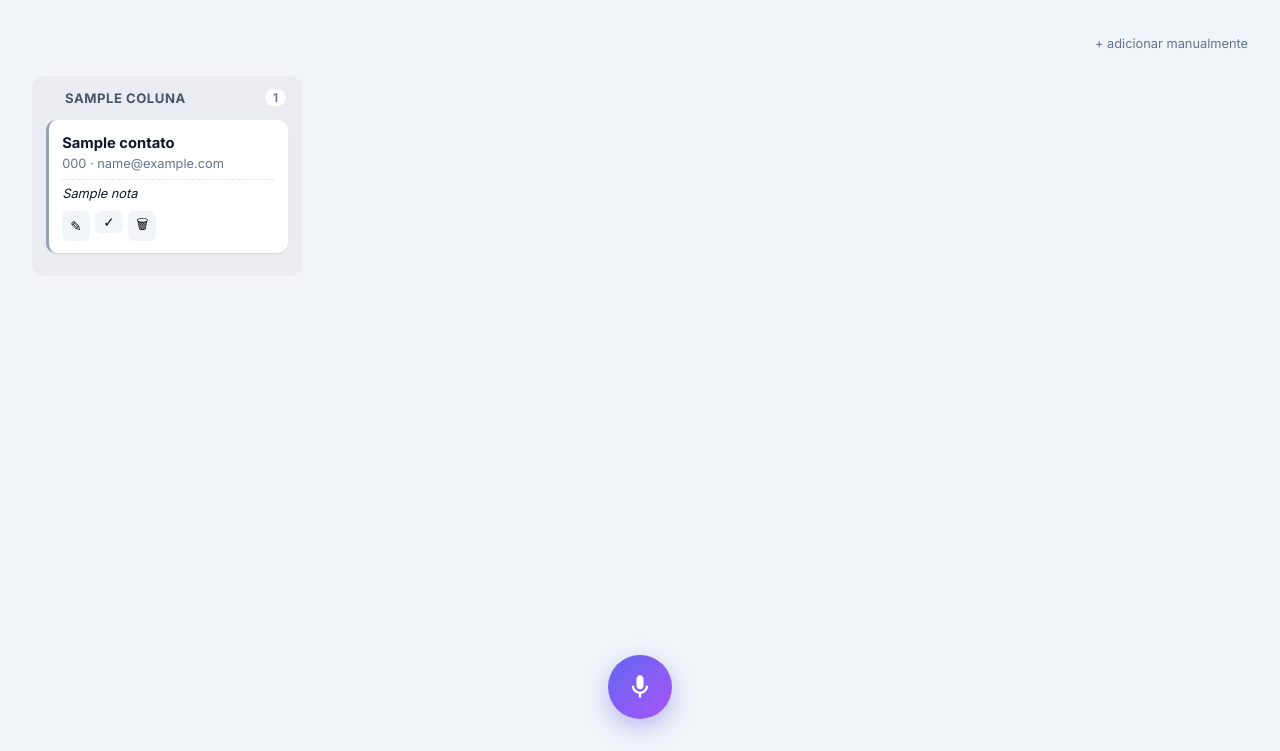
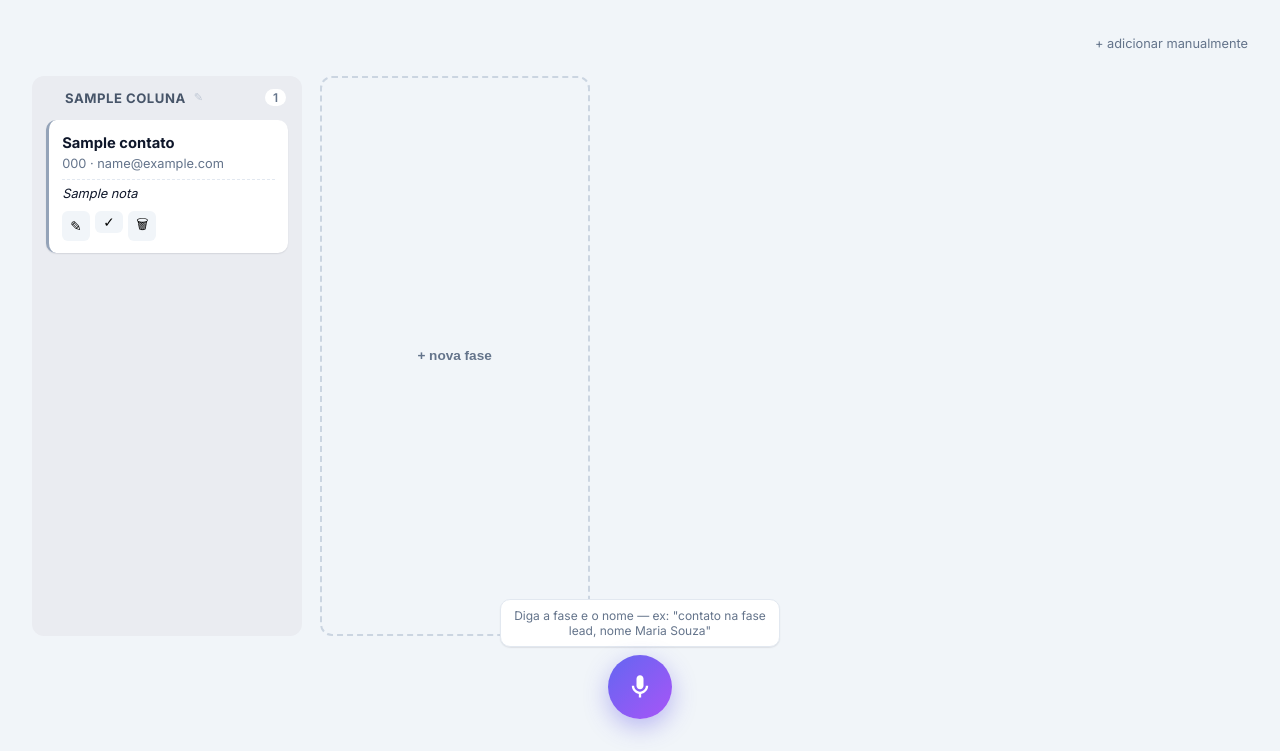
Before and after one commit to julioscarceli/Agenda-de-Contatos, a FastAPI app: page /contatos in a window 1280 px wide. Shown: the part 49-800 px from the top of the page. Run offline with FastAPI, Linux system fonts and the light colour scheme; a database or web service that is not in the repository returns one stand-in record (values such as "Sample title").

Commit message:
Adiciona colunas personalizáveis (renomear/criar fase) e extensão Chrome Nível 1
Backend: renomear_coluna e criar_coluna em services.py, com rotas
/colunas/{id}/renomear e /colunas. Frontend: lápis discreto ao lado do
nome de cada fase, chip "+ nova fase" no final do quadro. Drag-and-drop
ajustado (área de soltar preenche a coluna inteira, mais tolerante a
encaixe) depois de feedback de uso real.

Extensão de navegador (extensao-chrome/): painel lateral que abre o CRM
automaticamente quando a aba ativa é o WhatsApp Web — só posicionamento
de janela por enquanto, sem ler nada do WhatsApp (Nível 1 da integração
combinada). Leitura do contato aberto (Nível 2) fica pra depois.

Co-Authored-By: Claude Sonnet 5 <noreply@anthropic.com>

```diff
--- a/app/main.py
+++ b/app/main.py
@@ -92,6 +92,28 @@ def pagina_contatos(request: Request, conexao=Depends(get_conexao)):
 @app.get("/tarefas")
 def pagina_tarefas(request: Request, conexao=Depends(get_conexao)):
     return _montar_quadro(request, conexao, "tarefa")
+
+
+# --- Ações de Coluna (fase) --------------------------------------------------
+
+def _pagina_do_pilar(pilar: str) -> str:
+    return "/contatos" if pilar == "contato" else "/tarefas"
+
+
+# Renomear uma fase — chamado pelo lápis pequeno ao lado do nome da coluna.
+@app.post("/colunas/{id_coluna}/renomear")
+def renomear_coluna(
+    id_coluna: int, nome: str = Form(...), pilar: str = Form(...), conexao=Depends(get_conexao)
+):
+    services.renomear_coluna(conexao, id_coluna, nome)
+    return RedirectResponse(_pagina_do_pilar(pilar), status_code=303)
+
+
+# Criar uma fase nova — chamado pelo "+ nova fase" no final do quadro.
+@app.post("/colunas")
+def criar_coluna(pilar: str = Form(...), nome: str = Form(...), conexao=Depends(get_conexao)):
+    services.criar_coluna(conexao, USUARIO_ID, pilar, nome)
+    return RedirectResponse(_pagina_do_pilar(pilar), status_code=303)
 
 
 # --- Ações de Contato ------------------------------------------------------
--- a/app/services.py
+++ b/app/services.py
@@ -43,6 +43,10 @@ class TarefaNaoEncontrada(Exception):
     pass
 
 
+class ColunaInvalida(Exception):
+    pass
+
+
 # Um contato nasce só com o nome (é só isso que a voz dita — telefone
 # ditado por áudio é ruim de usar). Telefone e email ficam opcionais na
 # criação; o card vem em branco nesses campos até alguém digitar depois.
@@ -79,6 +83,28 @@ def garantir_colunas_padrao(conexao, usuario_id: str, pilar: str) -> list[Coluna
 
 def listar_colunas(conexao, usuario_id: str, pilar: str) -> list[Coluna]:
     return storage.listar_colunas(conexao, usuario_id, pilar)
+
+
+# Muda o nome de uma fase (ex: renomear "Lead" pra "Novo Contato"). Os
+# cards que já estão nela continuam lá — só o rótulo muda.
+def renomear_coluna(conexao, coluna_id: int, novo_nome: str) -> None:
+    if not novo_nome.strip():
+        raise ColunaInvalida("Nome da fase não pode ser vazio.")
+    atualizado = storage.atualizar_nome_coluna(conexao, coluna_id, novo_nome.strip())
+    if not atualizado:
+        raise ColunaInvalida(f"Coluna {coluna_id} não encontrada.")
+
+
+# Cria uma fase nova, sempre no final do quadro (depois da última coluna
+# que já existe) — o usuário decide o nome, a gente só posiciona.
+def criar_coluna(conexao, usuario_id: str, pilar: str, nome: str) -> Coluna:
+    if not nome.strip():
+        raise ColunaInvalida("Nome da fase não pode ser vazio.")
+    colunas_existentes = storage.listar_colunas(conexao, usuario_id, pilar)
+    nova_ordem = len(colunas_existentes)
+    coluna = Coluna(usuario_id=usuario_id, pilar=pilar, nome=nome.strip(), ordem=nova_ordem)
+    coluna.id = storage.inserir_coluna(conexao, coluna)
+    return coluna
 
 
 # --- Contatos ------------------------------------------------------------
--- a/app/static/kanban.js
+++ b/app/static/kanban.js
@@ -12,6 +12,11 @@ document.querySelectorAll(".lista-cards").forEach((lista) => {
   new Sortable(lista, {
     group: "cards",
     animation: 150,
+    // Deixa mais fácil "acertar" a coluna: não precisa soltar exatamente
+    // em cima de um card — chegar perto/na direção da coluna já basta.
+    emptyInsertThreshold: 60,
+    swapThreshold: 0.65,
+    invertSwap: true,
     onEnd: (evento) => {
       const idItem = evento.item.dataset.itemId;
       const idColunaNova = evento.to.dataset.colunaId;
@@ -108,6 +113,35 @@ document.querySelectorAll(".acao-editar").forEach((botao) => {
 
 document.getElementById("botao-cancelar-editar").addEventListener("click", () => modalEditar.close());
 
+// --- Renomear ou criar uma fase (coluna) -----------------------------------
+
+const modalColuna = document.getElementById("modal-coluna");
+const formColuna = document.getElementById("form-coluna");
+const inputNomeColuna = document.getElementById("input-nome-coluna");
+const tituloModalColuna = document.getElementById("titulo-modal-coluna");
+
+// O lápis pequeno ao lado do nome da coluna abre o mesmo modal de baixo,
+// só que já preenchido com o nome atual e apontando pra rota de renomear.
+document.querySelectorAll(".acao-editar-coluna").forEach((botao) => {
+  botao.addEventListener("click", () => {
+    formColuna.action = `/colunas/${botao.dataset.colunaId}/renomear`;
+    tituloModalColuna.textContent = "Renomear fase";
+    inputNomeColuna.value = botao.dataset.nome || "";
+    modalColuna.showModal();
+  });
+});
+
+// O "+ nova fase" no final do quadro abre o mesmo modal vazio, apontando
+// pra rota de criar em vez de renomear.
+document.getElementById("botao-nova-coluna").addEventListener("click", () => {
+  formColuna.action = "/colunas";
+  tituloModalColuna.textContent = "Nova fase";
+  inputNomeColuna.value = "";
+  modalColuna.showModal();
+});
+
+document.getElementById("botao-cancelar-coluna").addEventListener("click", () => modalColuna.close());
+
 // --- Formulário manual (plano B) -------------------------------------------
 
 const modalAdicionar = document.getElementById("modal-adicionar");
--- a/app/static/style.css
+++ b/app/static/style.css
@@ -74,6 +74,9 @@ main { padding: 2rem; max-width: 1400px; margin: 0 auto; }
   padding: 0.85rem;
   width: 270px;
   flex-shrink: 0;
+  display: flex;
+  flex-direction: column;
+  min-height: 70vh;
 }
 
 .coluna-cabecalho {
@@ -97,8 +100,22 @@ main { padding: 2rem; max-width: 1400px; margin: 0 auto; }
   text-transform: uppercase;
   letter-spacing: 0.04em;
   color: #475569;
-  flex: 1;
 }
+
+/* O lápis de renomear fica bem pequeno e discreto — só aparece "de
+   verdade" quando o mouse passa perto do cabeçalho da coluna. */
+.acao-editar-coluna {
+  border: none;
+  background: none;
+  color: #94a3b8;
+  font-size: 0.7rem;
+  padding: 0;
+  cursor: pointer;
+  opacity: 0.5;
+  transition: opacity 0.12s;
+}
+
+.coluna-cabecalho:hover .acao-editar-coluna { opacity: 1; }
 
 .contagem {
   font-size: 0.75rem;
@@ -107,9 +124,32 @@ main { padding: 2rem; max-width: 1400px; margin: 0 auto; }
   border-radius: 999px;
   padding: 0.05rem 0.5rem;
   font-weight: 600;
+  margin-left: auto;
 }
 
-.lista-cards { min-height: 40px; }
+/* Chip discreto de "+ nova fase", no final do quadro — mesmo tamanho de
+   coluna, mas com borda tracejada e sem preenchimento, pra não competir
+   visualmente com as colunas de verdade. */
+.coluna-nova {
+  width: 270px;
+  min-height: 70vh;
+  flex-shrink: 0;
+  border: 2px dashed #cbd5e1;
+  border-radius: 12px;
+  background: none;
+  color: var(--cor-texto-suave);
+  font-size: 0.85rem;
+  font-weight: 600;
+  cursor: pointer;
+  transition: border-color 0.12s, color 0.12s;
+}
+
+.coluna-nova:hover { border-color: var(--cor-primaria); color: var(--cor-primaria); }
+
+/* flex: 1 faz a lista preencher todo o espaço vazio da coluna (mesmo sem
+   cards), então soltar em qualquer lugar da coluna conta — não só bem em
+   cima de um card já existente. */
+.lista-cards { flex: 1; min-height: 100%; }
 
 .card {
   background: var(--cor-superficie);
@@ -220,6 +260,30 @@ main { padding: 2rem; max-width: 1400px; margin: 0 auto; }
 
 #botao-comando-voz:hover { transform: translateX(-50%) scale(1.06); }
 
+/* Dica curta de como falar, fixa logo acima do microfone (centralizada,
+   pra nunca sobrepor o botão) — some em telas estreitas. */
+.dica-comando {
+  position: fixed;
+  bottom: 6.5rem;
+  left: 50%;
+  transform: translateX(-50%);
+  width: max-content;
+  max-width: 280px;
+  text-align: center;
+  font-size: 0.75rem;
+  color: var(--cor-texto-suave);
+  background: white;
+  border: 1px solid var(--cor-borda);
+  border-radius: 10px;
+  padding: 0.5rem 0.8rem;
+  box-shadow: var(--sombra-card);
+  z-index: 19;
+}
+
+@media (max-width: 720px) {
+  .dica-comando { display: none; }
+}
+
 #botao-comando-voz.gravando {
   background: linear-gradient(135deg, var(--cor-perigo), #f97316);
   animation: pulsar-botao 1.2s infinite;
--- a/app/templates/quadro.html
+++ b/app/templates/quadro.html
@@ -12,6 +12,8 @@
     <div class="coluna-cabecalho">
       <span class="bolinha" style="background:{{ coluna.cor or '#94a3b8' }}"></span>
       <h2>{{ coluna.nome }}</h2>
+      <button type="button" class="acao-editar-coluna" data-coluna-id="{{ coluna.id }}"
+              data-nome="{{ coluna.nome }}" title="Renomear fase">✎</button>
       <span class="contagem">{{ itens_por_coluna.get(coluna.id, [])|length }}</span>
     </div>
 
@@ -50,10 +52,34 @@
     </div>
   </div>
   {% endfor %}
+
+  <button type="button" id="botao-nova-coluna" class="coluna-nova">+ nova fase</button>
 </div>
 
+<!-- Renomear ou criar uma fase — mesmo formulário, o JS troca a ação e o
+     texto do título conforme o caso. -->
+<dialog id="modal-coluna">
+  <form method="post" id="form-coluna">
+    <h3 id="titulo-modal-coluna">Nova fase</h3>
+    <input type="hidden" name="pilar" value="{{ pilar }}">
+    <label>Nome <input name="nome" id="input-nome-coluna" required></label>
+    <div class="botoes-modal">
+      <button type="button" id="botao-cancelar-coluna" class="botao-secundario">Cancelar</button>
+      <button type="submit" class="botao-primario">Salvar</button>
+    </div>
+  </form>
+</dialog>
+
 <!-- Microfone: jeito principal de criar. Um clique começa a gravar o
-     comando, o próximo clique termina e o backend cuida do resto. -->
+     comando, o próximo clique termina e o backend cuida do resto. A dica
+     ao lado muda conforme a aba, pra lembrar como falar certo. -->
+<div class="dica-comando">
+  {% if pilar == "contato" %}
+    Diga a fase e o nome — ex: "contato na fase lead, nome Maria Souza"
+  {% else %}
+    Diga a fase, título e descrição — ex: "tarefa na fase prioridade, título: ligar pro cliente, descrição: combinar horário de entrega"
+  {% endif %}
+</div>
 <button id="botao-comando-voz" title="Falar comando">
   <svg viewBox="0 0 24 24" class="icone-mic" fill="currentColor" aria-hidden="true">
     <path d="M12 14c1.66 0 3-1.34 3-3V5c0-1.66-1.34-3-3-3S9 3.34 9 5v6c0 1.66 1.34 3 3 3z"/>
```
Also changed, not shown: app/storage.py (+10 -0 lines), extensao-chrome/background.js (added, +31 -0 lines), extensao-chrome/sidepanel.html (added, +21 -0 lines), extensao-chrome/README.md (added), extensao-chrome/manifest.json (added).
